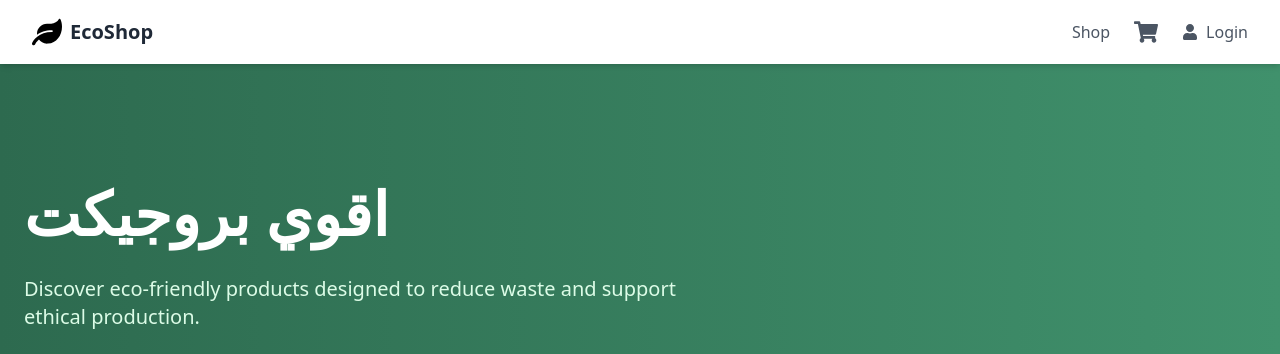
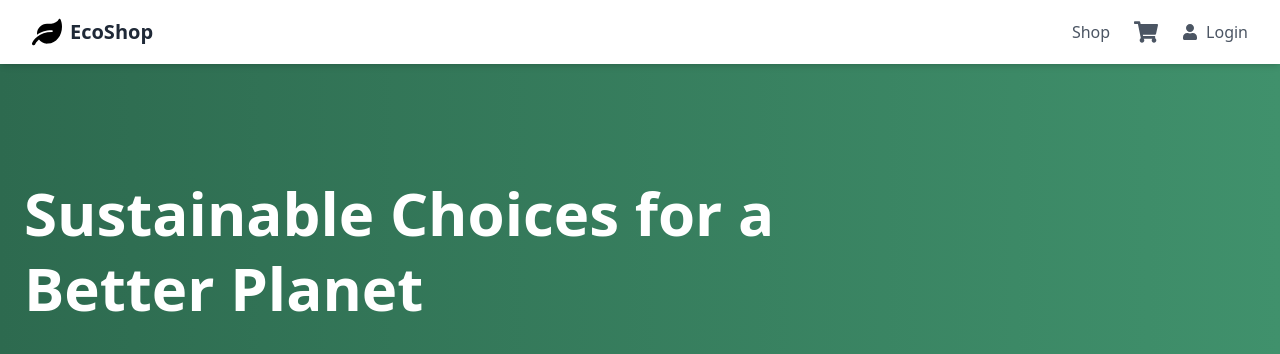
Before and after one commit to omar2210411-a11y/eco-shop-ci-cd, a Next.js app in the folder frontend/: page / in a window 1280 px wide. Shown: the top 354 px of the page. Built offline with nearby package versions, Linux system fonts and the light colour scheme; no server answers.

Commit message:
update homepage ss

```diff
--- a/frontend/pages/index.js
+++ b/frontend/pages/index.js
@@ -60,7 +60,7 @@ export default function Home() {
 
           <h1 className="text-6xl font-bold mb-6 max-w-3xl leading-tight">
 
-            اقوي بروجيكت
+            Sustainable Choices for a Better Planet
           </h1>
 
           <p className="text-xl text-green-100 max-w-2xl mb-10">
```
